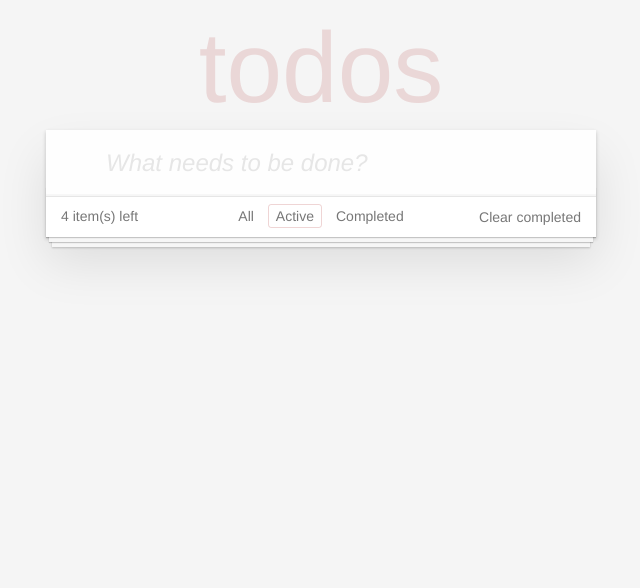
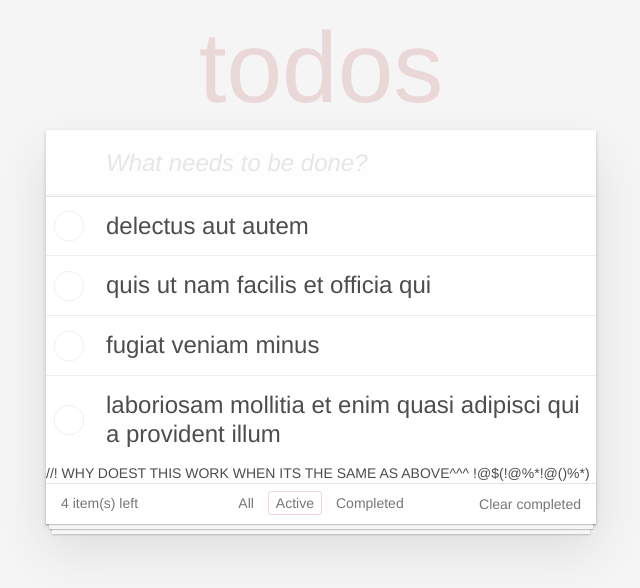
Before and after one commit to BrittBannister/Todo-App-React, a React (Create React App) app: page /active in a window 1280 px wide. Shown: the top 588 px of the page, without its empty margins (319-959 px from the left). Built offline with nearby package versions, Linux system fonts and the light colour scheme.

Commit message:
freakin done with part 2!

```diff
--- a/src/App.js
+++ b/src/App.js
@@ -2,9 +2,10 @@ import React, { Component } from "react";
 import './index.css'
 import todosList from "./todos.json";
 import {v4 as uuidv4} from "uuid"
-import TodoList from './TodoList'
-import {Route, NavLink} from 'react-router-dom'
+import TodoList from './components/todolist/TodoList'
+import { Route, NavLink} from 'react-router-dom'
 
+//! JONNY AND AMANDA HELPED ME FIGURE OUT MY ISSUES WITH MY ROUTE.
 
 //state todos is an array of objects.
 class App extends Component {
@@ -31,6 +32,7 @@ class App extends Component {
       evt.target.value = ''
     }
   }
+
 
   handleComplete = (id) => {
     let newToDos = this.state.todos.map((todo) => {
@@ -61,7 +63,6 @@ class App extends Component {
     console.log(newToDos)
     this.setState({ todos: newToDos })
   }
-
   render() {
     return (
       <section className="todoapp">
@@ -74,53 +75,70 @@ class App extends Component {
            autoFocus />
        </header>
 
-      <Route exact path = '/'
-            render = {() => (
+      <Route
+        exact path = '/'
+            render = {() =>
               <TodoList
                 todos = {this.state.todos}
                 handleDelete = {this.handleDelete}
                 handleComplete = {this.handleComplete}
                 clearComplete = {this.clearComplete}
               />
-            )}
+            }
             />
 
-        <Route path = './active'
-              render = {() => (
+        <Route path = '/active'
+              render = {() =>
                 <TodoList
-                todos = {this.state.todos.filter((todo) => todo.completed === false)}
+                todos = {this.state.todos.filter(todo => todo.completed === false)}
                 handleDelete = {this.handleDelete}
                 handleComplete = {this.handleComplete}
                 clearComplete = {this.clearComplete}
               />
-            )}
+            }
             />
 
-          <Route path = './completed'
-            render = {() => (
-              <TodoList
-              todos = {this.state.todos.filter((todo) => todo.completed === true)}
-              handleDelete = {this.handleDelete}
-              handleComplete = {this.handleComplete}
-              clearComplete = {this.clearComplete}
+        <Route path = '/completed'
+              render = {() =>
+                <TodoList
+                todos = {this.state.todos.filter(todo => todo.completed === true)}
+                handleDelete = {this.handleDelete}
+                handleComplete = {this.handleComplete}
+                clearComplete = {this.clearComplete}
+              />
+            }
             />
-            )}
-            />
+//! WHY DOEST THIS WORK WHEN ITS THE SAME AS ABOVE^^^ !@$(!@%*!@()%*)
+{/* <Route path = '/completed'
+              render = {() =>
+                <TodoList
+                todos = {this.state.todos.filter(todo => todo.completed === true)}
+                handleDelete = {this.handleDelete}
+                handleComplete = {this.handleComplete}
+                clearComplete = {this.clearComplete}
+              />
+            }
+            /> */}
+
 
 <footer className="footer">
 					<span className="todo-count">
 						<strong>
-            {(() => {
-              let incompleted = this.state.todos.filter(
-                todo => todo.completed !== true
-              )
-              return incompleted.length
-            })()}
-            {/* {this.state.todos.filter((todo) => todo.completed === false).length} */}
+            {this.state.todos.filter((todo) => todo.completed === false).length}
             </strong>{" "}
 						item(s) left
 					</span>
 					<ul className="filters">
+          {/* <li>
+              <a href="/">All</a>
+            </li>
+            <li>
+              <a href="/active">Active</a>
+            </li>
+            <li>
+              <a href="/completed">Completed</a>
+            </li> */}
+
 						<li>
 							<NavLink exact to="/" activeClassName="selected">
 								All
@@ -147,161 +165,3 @@ class App extends Component {
   }
 }
 export default App
-//   render() {
-//     return (
-//       <section className="todoapp">
-//         <header className="header">
-//           <h1>todos</h1>
-//           <input className="new-todo" placeholder="What needs to be done?" onKeyDown={this.addTodo} autoFocus />
-//         </header>
-//         <TodoList todos={this.state.todos} handleDelete={this.handleDelete} handleComplete={this.handleComplete} />
-//         <footer className="footer">
-//           <span className="todo-count">
-//             <strong>0</strong> item(s) left
-//           </span>
-//           <button className="clear-completed" onClick={this.clearComplete}>
-//             Clear completed
-//           </button>
-//         </footer>
-//       </section>
-//     )
-//   }
-// }
-
-// class TodoItem extends Component {
-//   render() {
-//     return (
-//       <li className={this.props.completed ? "completed" : ""}>
-//         <div className="view">
-//           <input className="toggle" type="checkbox" checked={this.props.completed} onChange={this.props.handleComplete}
-//           />
-//           <label>{this.props.title}</label>
-//           <button className="destroy" onClick={this.props.handleDelete} />
-//         </div>
-//       </li>
-//     )
-//   }
-// }
-
-// class TodoList extends Component {
-//   render() {
-//     return (
-//       <section className="main">
-//         <ul className="todo-list">
-//           {this.props.todos.map((todo) => (
-//             <TodoItem key={todo.id}
-//               title={todo.title} completed={todo.completed}
-//               handleComplete={(evt) => this.props.handleComplete(todo.id)}
-//               handleDelete={(evt) => this.props.handleDelete(todo.id)}
-//               />
-//           ))}
-//         </ul>
-//       </section>
-//     );
-//   }
-// }
-
-
-// export default App
-
-//! i tried to complete this using hooks but got super confused. So i stuck with the class components that were given to us.
-
-// function App(){
-//   const [todos, setTodos] = useState(todosList)
-//   const [completed, setCompleted] = useState(false) //TODO: Do i need even need this? I feel like todos is the only state...so confused...
-
-
-//  const addTodo = (evt) => {
-//   if (evt.key === 'Enter') {
-//     const newToDo = {
-//       userId: 1,
-//       id: Math.floor(Math.random() * 1000),
-//       title: evt.target.value,
-//       completed: false,
-//   }
-
-//     const newToDos = todos.slice()
-//     newToDos.push(newToDo)
-//     console.log(newToDos)
-//     setTodos(newToDos)
-//     evt.target.value = ''
-//   }
-// }
-// const handleComplete = (id) => {
-//   let newToDos = todos.map((todo) => {
-//     if (todo.id === id) {
-//       return {
-//         ...todo,
-//         completed: !todo.completed,
-//       }
-//     }
-//     return todo
-//   })
-//   todos(newToDos)
-// }
-
-
-// const clearComplete = () => {
-//   let newToDos = todos.filter((todo) => todo.completed === false)
-//   todos(newToDos)
-// }
-
-// const handleDelete = (todoId) => {
-//   console.log(todoId)
-//   let newToDos = todos.filter((todo) => todo.id !== todoId)
-//   console.log(newToDos)
-//   todos(newToDos)
-// }
-
-
-//   return (
-//     <section className="todoapp">
-//       <header className="header">
-//         <h1>todos</h1>
-//         <input className="new-todo" placeholder="What needs to be done?" onKeyDown={addTodo} autoFocus />
-//       </header>
-//       <TodoList todos={todos} handleDelete={handleDelete} handleComplete={handleComplete} />
-//       <footer className="footer">
-//         <span className="todo-count">
-//           <strong>0</strong> item(s) left
-//         </span>
-//         <button className="clear-completed" onClick={clearComplete}>
-//           Clear completed
-//         </button>
-//       </footer>
-//     </section>
-//   )
-// }
-
-//   function TodoItem()  {
-//       return (
-//         <li className={completed ? "completed" : ""}>
-//           <div className="view">
-//             <input className="toggle" type="checkbox" checked= {completed} onChange={handleComplete}
-//             />
-//             <label>{title}</label>
-//             <button className="destroy" onClick={handleDelete} />
-//           </div>
-//         </li>
-//       )
-//     }
-
-
-//   function TodoList() {
-//       return (
-//         <section className="main">
-//           <ul className="todo-list">
-//             {todos.map((todo) => (
-//               <TodoItem key={todo.id}
-//                 title={todo.title} completed={todo.completed}
-//                 handleComplete={(evt) => handleComplete(todo.id)}
-//                 handleDelete={(evt) => handleDelete(todo.id)}
-//                 />
-//             ))}
-//           </ul>
-//         </section>
-//       );
-//     }
-
-
-//   export default App
--- a/src/TodoList.js
+++ b/src/components/todolist/TodoList.js
@@ -1,5 +1,5 @@
 import React, {Component} from 'react'
-import TodoItem from './TodoItem'
+import TodoItem from '../todoitem/TodoItem'
 
 class TodoList extends Component {
     render() {
@@ -11,9 +11,9 @@ class TodoList extends Component {
                 key={todo.id}
                 title={todo.title}
                 completed={todo.completed}
-                handleComplete={(evt) => this.props.handleComplete(todo.id)}
-                handleDelete={(evt) => this.props.handleDelete(todo.id)}
-                clearComplete = {(evt) => this.props.clearComplete(todo.id)}
+                handleComplete={() => this.props.handleComplete(todo.id)}
+                handleDelete={() => this.props.handleDelete(todo.id)}
+                clearComplete = {() => this.props.clearComplete(todo.id)}
                 />
             ))}
           </ul>
```
Also changed, not shown: src/index.js (+5 -3 lines), src/components/todoitem/TodoItem.js (renamed from src/TodoItem.js).
